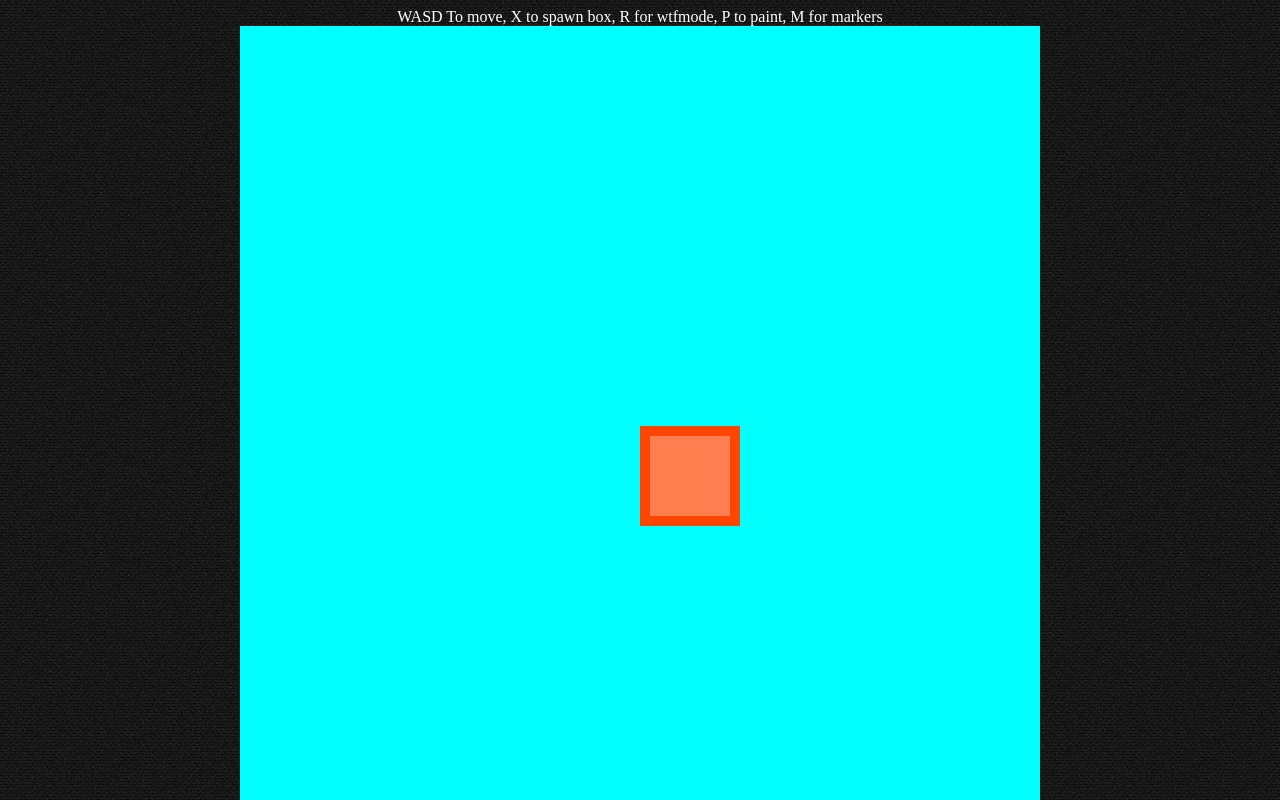
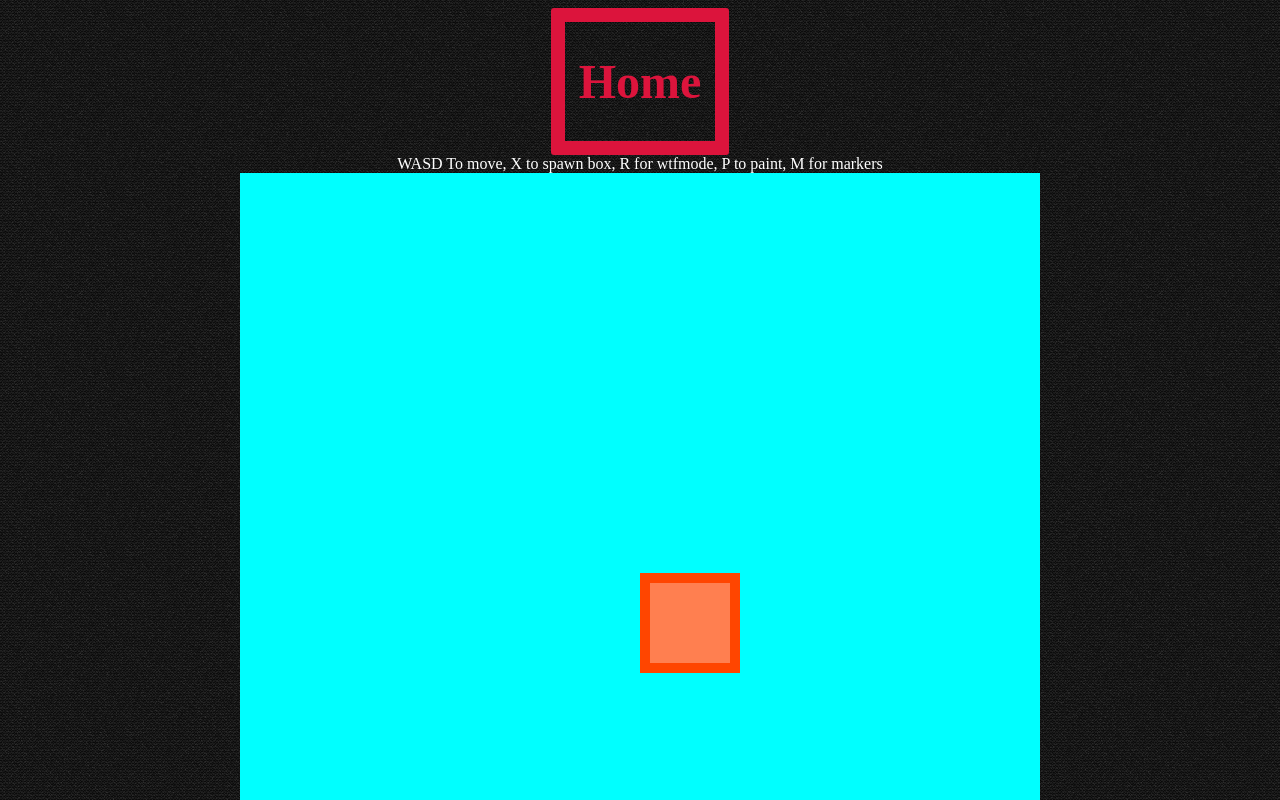
Before and after one commit to MrMcEpic/fish-game, a plain HTML site: page index.html in a window 1280 px wide. Shown: the top 800 px of the page. Drawn offline with Linux system fonts and the light colour scheme.

Commit message:
added home

```diff
--- a/index.html
+++ b/index.html
@@ -5,6 +5,7 @@
   <link href="style-stuff/style.css" type="text/css" rel="stylesheet" />
 </head>
 <body>
+  <div id=inttop><a href="https://mrmcepic.github.io/"><h1>Home</h1></a></div>
   <div id="info"></div>
   <div id="hitdebug"></div>
   <div id="canvashold"></div>
--- a/style-stuff/style.css
+++ b/style-stuff/style.css
@@ -1,3 +1,24 @@
+#inttop {
+  color: crimson;
+  font-size: 150%;
+  border: 14px solid currentColor;
+  border-radius: 3px;
+  width: 150px;
+  margin: 0 auto;
+}
+
+#inttop a{
+  text-decoration: none;
+  color: crimson;
+}
+
+#inttop a:hover{
+  color:white;
+}
+
+#inttop:hover{
+  color: white;
+}
 
 .arial {
   font-family: Arial;
```
